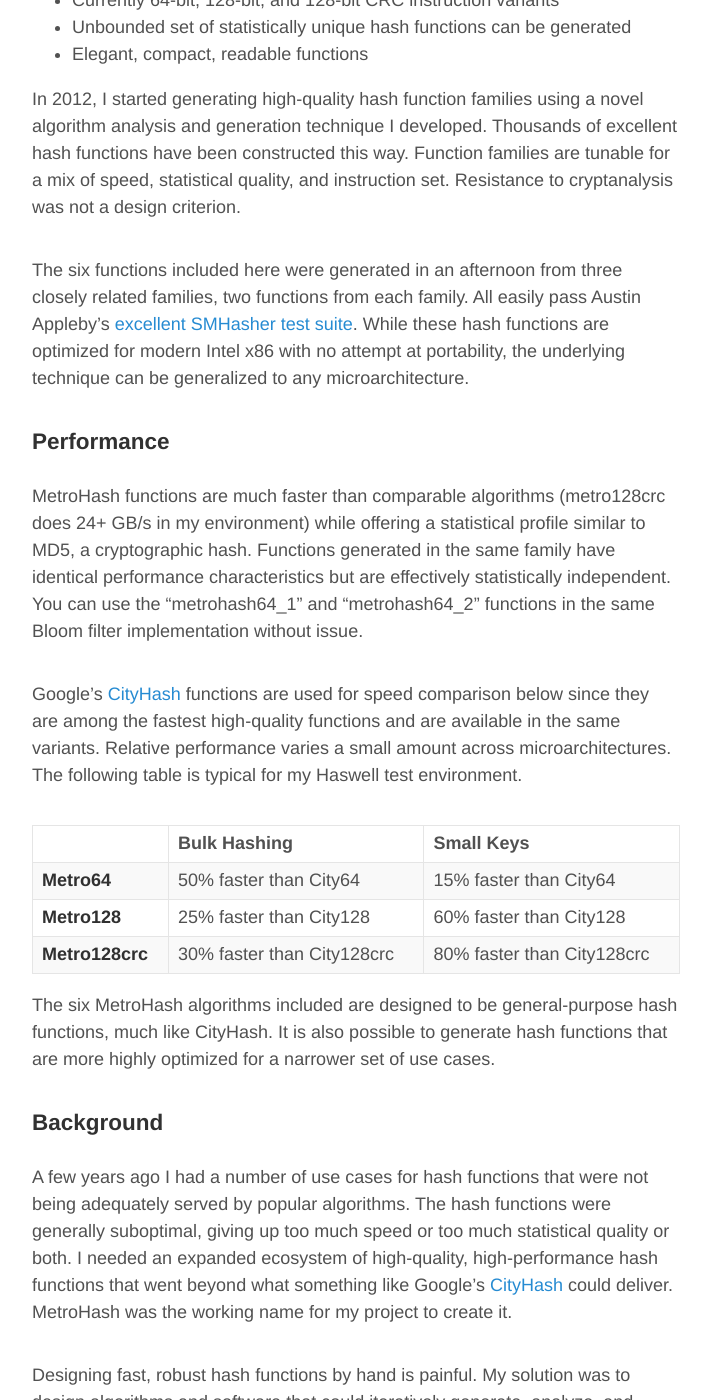
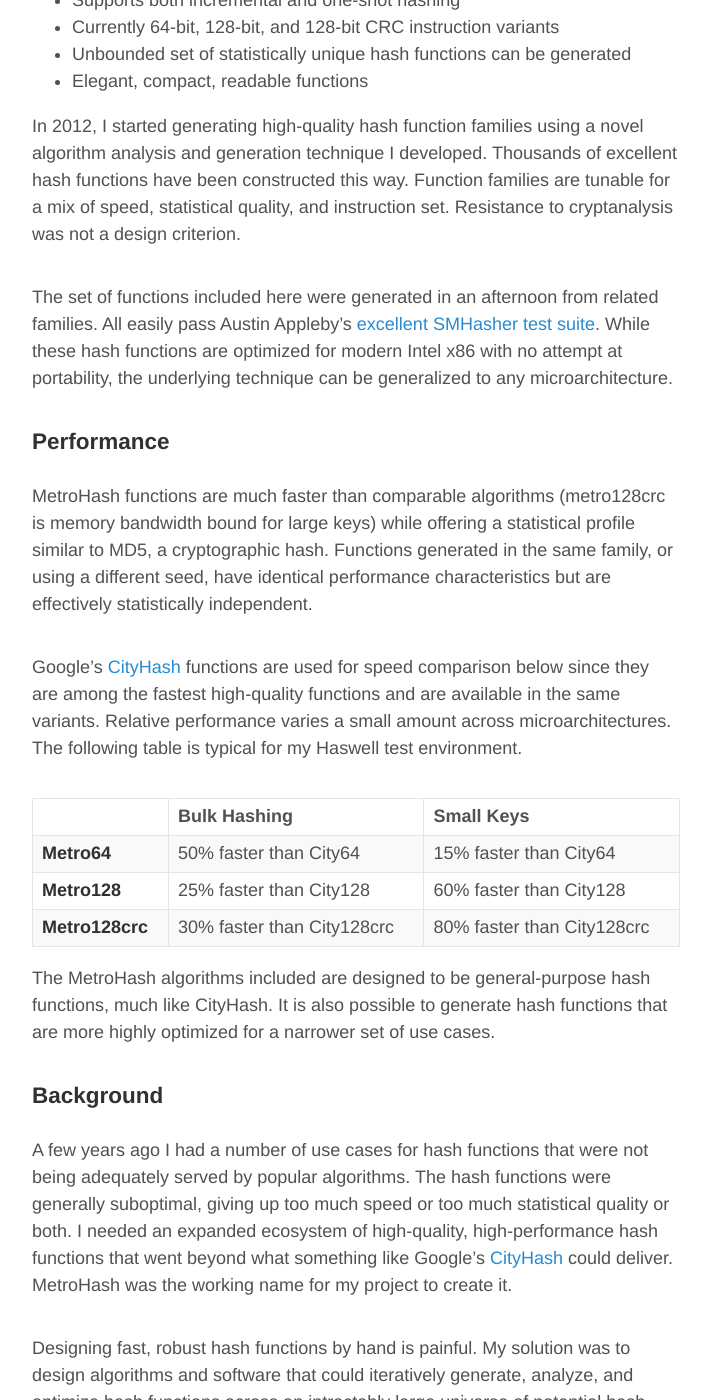
Before and after one commit to jandrewrogers/jandrewrogers.github.io, a Jekyll site: the page built from _posts/2015-05-27-metrohash.md, in a window 1280 px wide and 1400 px high, scrolled down 513 px. Shown: the whole window, without its empty margins (284-995 px from the left). Built offline with Jekyll 4.4.1, drawn with Linux system fonts in a browser that asks for light colours; some of the changed text lies outside the part shown.

Commit message:
minor updates to MetroHash page

```diff
--- a/_posts/2015-05-27-metrohash.md
+++ b/_posts/2015-05-27-metrohash.md
@@ -7,18 +7,19 @@
 
 * Fastest general-purpose algorithms for bulk hashing
 * Fastest general-purpose algorithms for small, variable length keys
-* Excellent statistical quality, similar to MD5
+* Excellent statistical quality, similar to cryptographic hashes
+* Supports both incremental and one-shot hashing
 * Currently 64-bit, 128-bit, and 128-bit CRC instruction variants
 * Unbounded set of statistically unique hash functions can be generated
 * Elegant, compact, readable functions
 
 In 2012, I started generating high-quality hash function families using a novel algorithm analysis and generation technique I developed. Thousands of excellent hash functions have been constructed this way. Function families are tunable for a mix of speed, statistical quality, and instruction set. Resistance to cryptanalysis was not a design criterion.
 
-The six functions included here were generated in an afternoon from three closely related families, two functions from each family. All easily pass Austin Appleby's [excellent SMHasher test suite](https://code.google.com/p/smhasher/). While these hash functions are optimized for modern Intel x86 with no attempt at portability, the underlying technique can be generalized to any microarchitecture.
+The set of functions included here were generated in an afternoon from related families. All easily pass Austin Appleby's [excellent SMHasher test suite](https://code.google.com/p/smhasher/). While these hash functions are optimized for modern Intel x86 with no attempt at portability, the underlying technique can be generalized to any microarchitecture.
 
 ### Performance
 
-MetroHash functions are much faster than comparable algorithms (metro128crc does 24+ GB/s in my environment) while offering a statistical profile similar to MD5, a cryptographic hash. Functions generated in the same family have identical performance characteristics but are effectively statistically independent. You can use the "metrohash64_1" and "metrohash64_2" functions in the same Bloom filter implementation without issue.
+MetroHash functions are much faster than comparable algorithms (metro128crc is memory bandwidth bound for large keys) while offering a statistical profile similar to MD5, a cryptographic hash. Functions generated in the same family, or using a different seed, have identical performance characteristics but are effectively statistically independent.
 
 Google's [CityHash](https://code.google.com/p/cityhash/) functions are used for speed comparison below since they are among the fastest high-quality functions and are available in the same variants. Relative performance varies a small amount across microarchitectures. The following table is typical for my Haswell test environment.
 
@@ -30,7 +31,7 @@
 |**Metro128crc** | 30% faster than City128crc  | 80% faster than City128crc  |
 
 
-The six MetroHash algorithms included are designed to be general-purpose hash functions, much like CityHash. It is also possible to generate hash functions that are more highly optimized for a narrower set of use cases.
+The MetroHash algorithms included are designed to be general-purpose hash functions, much like CityHash. It is also possible to generate hash functions that are more highly optimized for a narrower set of use cases.
 
 ### Background
 
@@ -38,7 +39,7 @@
 
 Designing fast, robust hash functions by hand is painful. My solution was to design algorithms and software that could iteratively generate, analyze, and optimize hash functions across an intractably large universe of potential hash function designs. The nature of the process is beyond the scope of this post, but conceptually it uses gradient descent to search for certain types of smoothable high-order, high-dimensionality functions, derivatives of which can be used to analytically construct a hash function with a relatively high probability of exhibiting high statistical quality. Over the nearly 100,000 compute hours spent on this analysis, the quality of the hash functions producible from the analysis data progressively improved. It was cool research and produced great results.
 
-There is known room for improvement with additional analysis and likely with expanded use of instruction set extensions. However, this is not an active project for me. I had to dust off the code in order to generate the six functions included here.
+There is known room for improvement with additional analysis and likely with expanded use of instruction set extensions. However, this is not an active project for me. I had to dust off the code in order to generate the functions included here.
 
 ### Some Notes And Observations
 
```
